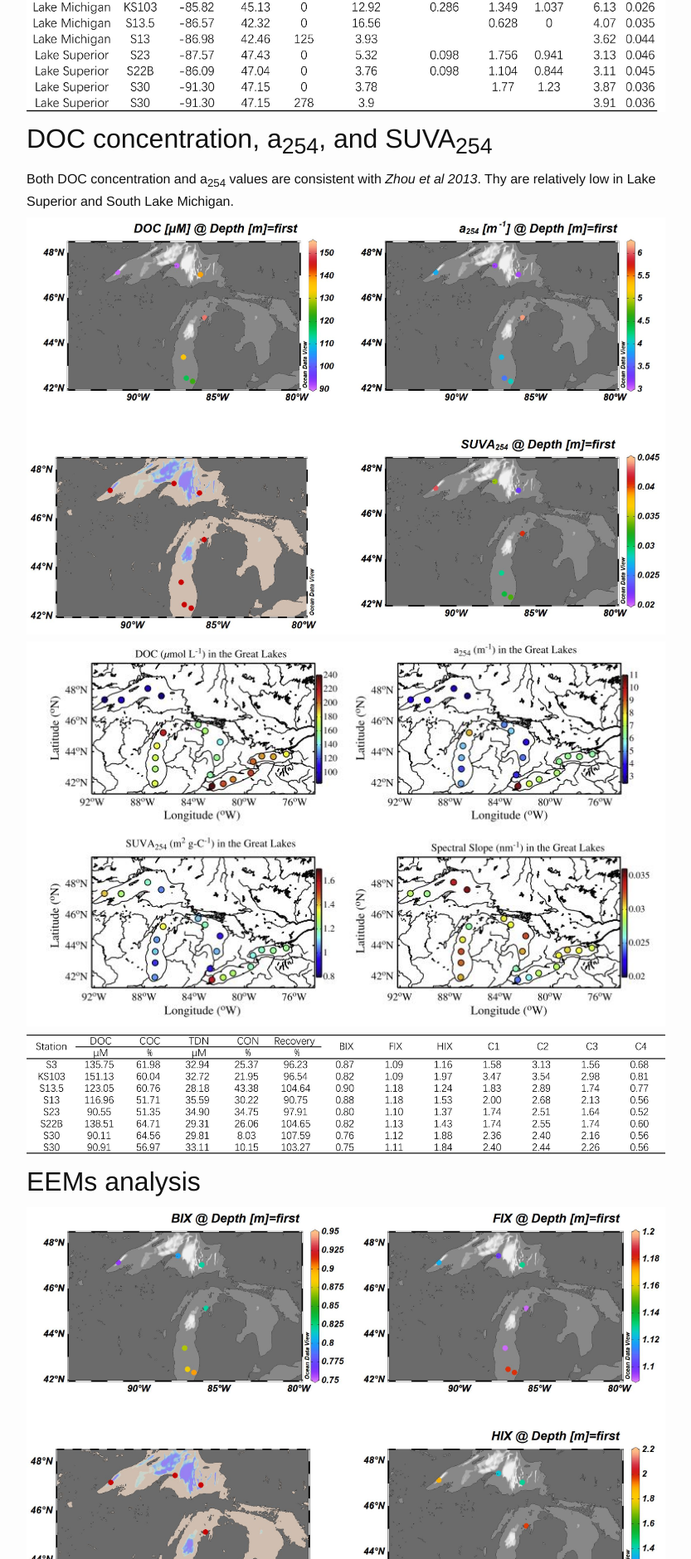
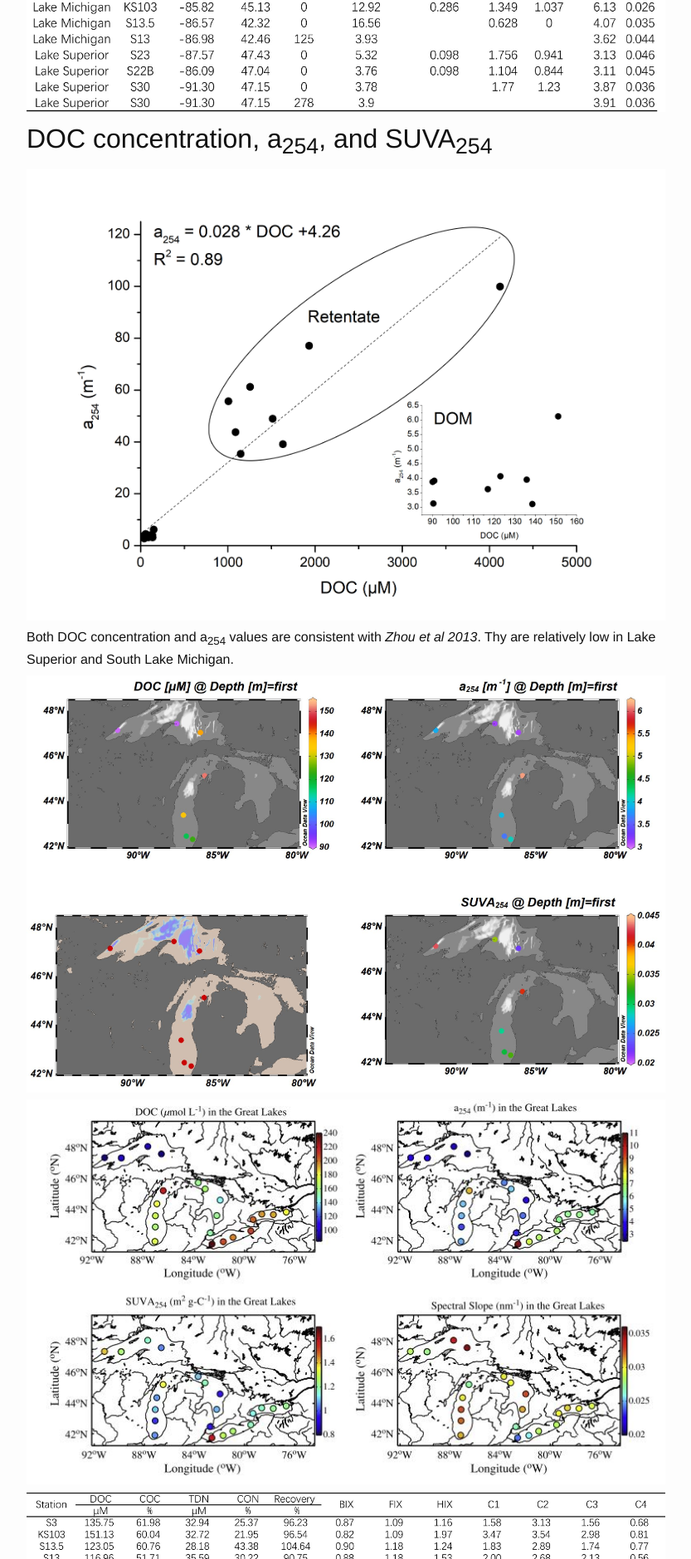
Before and after one commit to huilin1990/huilin1990.github.io, a Jekyll site: the page built from _posts/2017-07-19-GreatLakes.md, in a window 1280 px wide. Shown: the part 1306-3185 px from the top of the page at 83% size, without its empty margins (223-1056 px from the left). Built offline with Jekyll 4.4.1, drawn with Linux system fonts in a browser that asks for light colours; some web fonts are replaced.

Commit message:
Lake 2017 revision

```diff
--- a/_posts/2017-07-19-GreatLakes.md
+++ b/_posts/2017-07-19-GreatLakes.md
@@ -16,6 +16,8 @@ title: 2017 Great Lakes Investigation Data Analysis and Presentation
 ![](\image\GL2017\Table-1.jpg)
 
 ## DOC concentration, a<sub>254</sub>, and SUVA<sub>254</sub>
+
+![](\image\GL2017\Graph1.jpg)
 
 Both DOC concentration and a<sub>254</sub> values are consistent with *Zhou et al 2013*. Thy are relatively low in Lake Superior and South Lake Michigan.
 
```
Also changed, not shown: image/GL2017/Graph1.jpg (added), image/GL2017/Multiple-samples---Hydrodynamic-diameter-(nm)-FLD1-lake2017.jpg, image/GL2017/Multiple-samples---Hydrodynamic-diameter-nm-FLD2-lake2017.jpg, image/GL2017/Multiple-samples---Hydrodynamic-diameter-nm-UV1-lake2017.jpg, image/GL2017/Multiple-samples---Integrations-of-each-size-intervals-Da-FLD1.jpg, image/GL2017/Multiple-samples---Integrations-of-each-size-intervals-Da-FLD2.jpg, image/GL2017/Multiple-samples---Integrations-of-each-size-intervals-Da-UV1.jpg, 6 other files.
